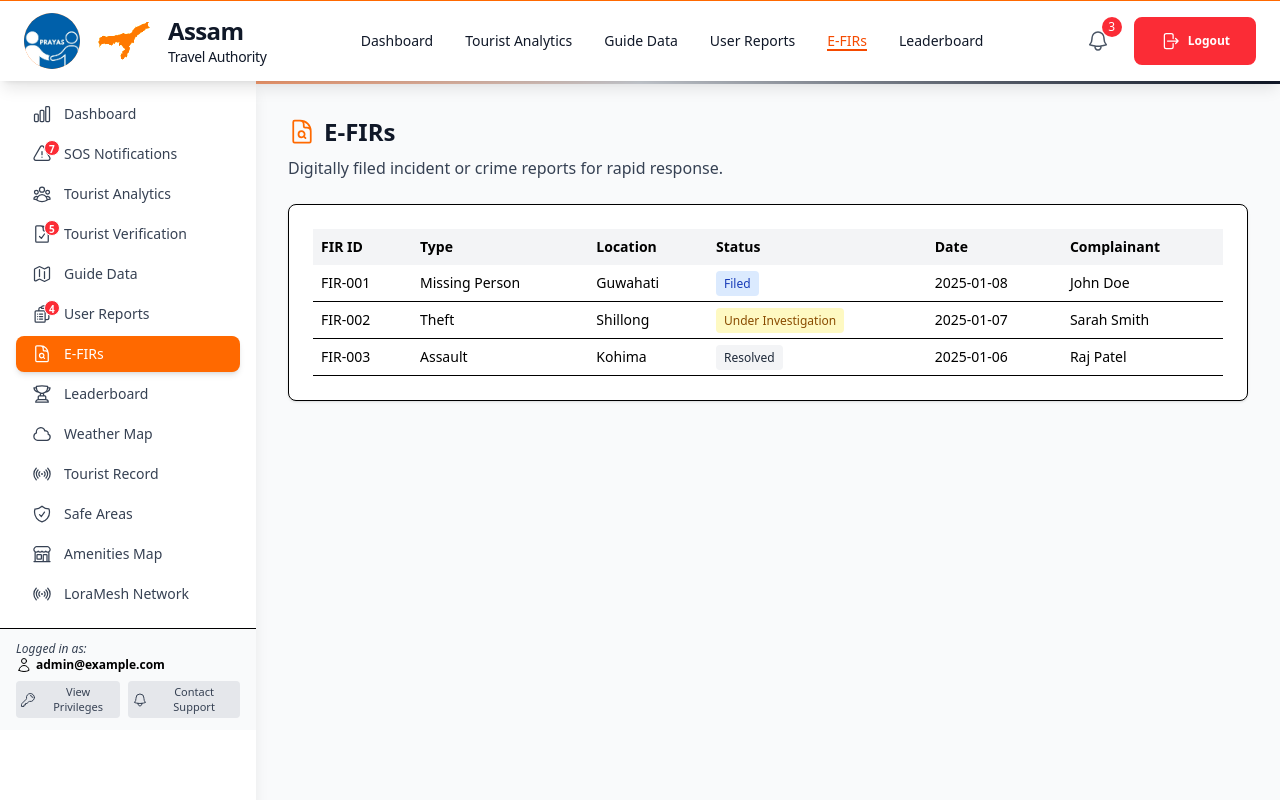
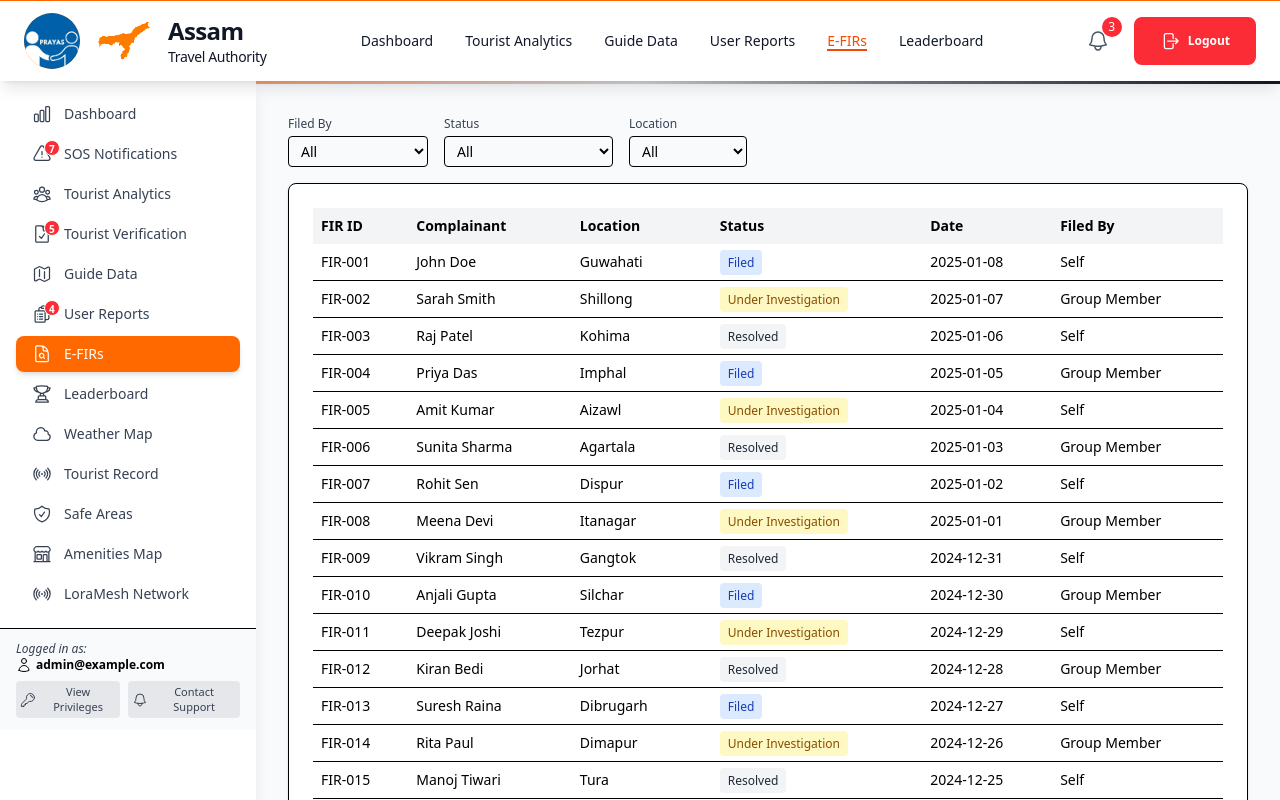
Before and after one commit to parthratra11/YatraBook, a Next.js app in the folder Dashboard/authority/: page /admin/e-firs in a window 1280 px wide. Shown: the top 800 px of the page. Built offline with nearby package versions, Linux system fonts and the light colour scheme.

Commit message:
E-Fir page donw

```diff
--- a/Dashboard/authority/app/admin/e-firs/page.tsx
+++ b/Dashboard/authority/app/admin/e-firs/page.tsx
@@ -13,22 +13,178 @@ const dummyEFIRs = [
     status: "Filed",
     date: "2025-01-08",
     complainant: "John Doe",
+    filedBy: "Self",
   },
   {
     id: "FIR-002",
-    type: "Theft",
+    type: "Missing Person",
     location: "Shillong",
     status: "Under Investigation",
     date: "2025-01-07",
     complainant: "Sarah Smith",
+    filedBy: "Group Member",
   },
   {
     id: "FIR-003",
-    type: "Assault",
+    type: "Missing Person",
     location: "Kohima",
     status: "Resolved",
     date: "2025-01-06",
     complainant: "Raj Patel",
+    filedBy: "Self",
+  },
+  {
+    id: "FIR-004",
+    type: "Missing Person",
+    location: "Imphal",
+    status: "Filed",
+    date: "2025-01-05",
+    complainant: "Priya Das",
+    filedBy: "Group Member",
+  },
+  {
+    id: "FIR-005",
+    type: "Missing Person",
+    location: "Aizawl",
+    status: "Under Investigation",
+    date: "2025-01-04",
+    complainant: "Amit Kumar",
+    filedBy: "Self",
+  },
+  {
+    id: "FIR-006",
+    type: "Missing Person",
+    location: "Agartala",
+    status: "Resolved",
+    date: "2025-01-03",
+    complainant: "Sunita Sharma",
+    filedBy: "Group Member",
+  },
+  {
+    id: "FIR-007",
+    type: "Missing Person",
+    location: "Dispur",
+    status: "Filed",
+    date: "2025-01-02",
+    complainant: "Rohit Sen",
+    filedBy: "Self",
+  },
+  {
+    id: "FIR-008",
+    type: "Missing Person",
+    location: "Itanagar",
+    status: "Under Investigation",
+    date: "2025-01-01",
+    complainant: "Meena Devi",
+    filedBy: "Group Member",
+  },
+  {
+    id: "FIR-009",
+    type: "Missing Person",
+    location: "Gangtok",
+    status: "Resolved",
+    date: "2024-12-31",
+    complainant: "Vikram Singh",
+    filedBy: "Self",
+  },
+  {
+    id: "FIR-010",
+    type: "Missing Person",
+    location: "Silchar",
+    status: "Filed",
+    date: "2024-12-30",
+    complainant: "Anjali Gupta",
+    filedBy: "Group Member",
+  },
+  {
+    id: "FIR-011",
+    type: "Missing Person",
+    location: "Tezpur",
+    status: "Under Investigation",
+    date: "2024-12-29",
+    complainant: "Deepak Joshi",
+    filedBy: "Self",
+  },
+  {
+    id: "FIR-012",
+    type: "Missing Person",
+    location: "Jorhat",
+    status: "Resolved",
+    date: "2024-12-28",
+    complainant: "Kiran Bedi",
+    filedBy: "Group Member",
+  },
+  {
+    id: "FIR-013",
+    type: "Missing Person",
+    location: "Dibrugarh",
+    status: "Filed",
+    date: "2024-12-27",
+    complainant: "Suresh Raina",
+    filedBy: "Self",
+  },
+  {
+    id: "FIR-014",
+    type: "Missing Person",
+    location: "Dimapur",
+    status: "Under Investigation",
+    date: "2024-12-26",
+    complainant: "Rita Paul",
+    filedBy: "Group Member",
+  },
+  {
+    id: "FIR-015",
+    type: "Missing Person",
+    location: "Tura",
+    status: "Resolved",
+    date: "2024-12-25",
+    complainant: "Manoj Tiwari",
+    filedBy: "Self",
+  },
+  {
+    id: "FIR-016",
+    type: "Missing Person",
+    location: "Nagaon",
+    status: "Filed",
+    date: "2024-12-24",
+    complainant: "Sneha Roy",
+    filedBy: "Group Member",
+  },
+  {
+    id: "FIR-017",
+    type: "Missing Person",
+    location: "Bongaigaon",
+    status: "Under Investigation",
+    date: "2024-12-23",
+    complainant: "Arjun Kapoor",
+    filedBy: "Self",
+  },
+  {
+    id: "FIR-018",
+    type: "Missing Person",
+    location: "Diphu",
+    status: "Resolved",
+    date: "2024-12-22",
+    complainant: "Neha Mehta",
+    filedBy: "Group Member",
+  },
+  {
+    id: "FIR-019",
+    type: "Missing Person",
+    location: "Karimganj",
+    status: "Filed",
+    date: "2024-12-21",
+    complainant: "Sanjay Dutt",
+    filedBy: "Self",
+  },
+  {
+    id: "FIR-020",
+    type: "Missing Person",
+    location: "Dhemaji",
+    status: "Under Investigation",
+    date: "2024-12-20",
+    complainant: "Pooja Bhatt",
+    filedBy: "Group Member",
   },
 ];
 
@@ -41,6 +197,30 @@ export default function EFIRsPage({
 }) {
   const [activeMenuItem, setActiveMenuItem] = useState("E-FIRs");
   const [highlightNew, setHighlightNew] = useState(false);
+
+  // Filtering state
+  // Remove typeFilter, add filedByFilter
+  // const [typeFilter, setTypeFilter] = useState("");
+  const [filedByFilter, setFiledByFilter] = useState("");
+  const [statusFilter, setStatusFilter] = useState("");
+  const [locationFilter, setLocationFilter] = useState("");
+
+  // Unique filter options
+  // Remove typeOptions, add filedByOptions
+  // const typeOptions = Array.from(new Set(dummyEFIRs.map((f) => f.type)));
+  const filedByOptions = Array.from(new Set(dummyEFIRs.map((f) => f.filedBy)));
+  const statusOptions = Array.from(new Set(dummyEFIRs.map((f) => f.status)));
+  const locationOptions = Array.from(
+    new Set(dummyEFIRs.map((f) => f.location))
+  );
+
+  // Filtered data
+  const filteredEFIRs = dummyEFIRs.filter(
+    (f) =>
+      (filedByFilter === "" || f.filedBy === filedByFilter) &&
+      (statusFilter === "" || f.status === statusFilter) &&
+      (locationFilter === "" || f.location === locationFilter)
+  );
 
   useEffect(() => {
     if (notificationState?.["E-FIRs"] > 0) {
@@ -67,30 +247,96 @@ export default function EFIRsPage({
         setActiveMenuItem={setActiveMenuItem}
       />
       <div className="flex-1 ml-64 p-8">
-        <h1 className="text-2xl font-bold text-gray-900 mb-2 flex items-center gap-2">
+        {/* <h1 className="text-2xl font-bold text-gray-900 mb-2 flex items-center gap-2">
           <DocumentMagnifyingGlassIcon className="w-7 h-7 text-orange-500" />
           E-FIRs
         </h1>
         <p className="text-gray-700 mb-6">
           Digitally filed incident or crime reports for rapid response.
-        </p>
+        </p> */}
+        {/* Filter UI */}
+        <div className="flex flex-wrap gap-4 mb-4">
+          <div>
+            <label className="block text-xs font-medium text-gray-700 mb-1">
+              Filed By
+            </label>
+            <select
+              className="border rounded px-2 py-1 text-sm"
+              value={filedByFilter}
+              onChange={(e) => setFiledByFilter(e.target.value)}
+            >
+              <option value="">All</option>
+              {filedByOptions.map((filedBy) => (
+                <option key={filedBy} value={filedBy}>
+                  {filedBy}
+                </option>
+              ))}
+            </select>
+          </div>
+          <div>
+            <label className="block text-xs font-medium text-gray-700 mb-1">
+              Status
+            </label>
+            <select
+              className="border rounded px-2 py-1 text-sm"
+              value={statusFilter}
+              onChange={(e) => setStatusFilter(e.target.value)}
+            >
+              <option value="">All</option>
+              {statusOptions.map((status) => (
+                <option key={status} value={status}>
+                  {status}
+                </option>
+              ))}
+            </select>
+          </div>
+          <div>
+            <label className="block text-xs font-medium text-gray-700 mb-1">
+              Location
+            </label>
+            <select
+              className="border rounded px-2 py-1 text-sm"
+              value={locationFilter}
+              onChange={(e) => setLocationFilter(e.target.value)}
+            >
+              <option value="">All</option>
+              {locationOptions.map((location) => (
+                <option key={location} value={location}>
+                  {location}
+                </option>
+              ))}
+            </select>
+          </div>
+          {(filedByFilter || statusFilter || locationFilter) && (
+            <button
+              className="ml-2 px-3 py-1 bg-gray-200 rounded text-xs font-medium hover:bg-gray-300"
+              onClick={() => {
+                setFiledByFilter("");
+                setStatusFilter("");
+                setLocationFilter("");
+              }}
+            >
+              Clear Filters
+            </button>
+          )}
+        </div>
         <div className="bg-white border rounded-lg shadow p-6">
           <table className="w-full text-sm">
             <thead>
               <tr className="bg-gray-100">
                 <th className="p-2 text-left">FIR ID</th>
-                <th className="p-2 text-left">Type</th>
+                <th className="p-2 text-left">Complainant</th>
                 <th className="p-2 text-left">Location</th>
                 <th className="p-2 text-left">Status</th>
                 <th className="p-2 text-left">Date</th>
-                <th className="p-2 text-left">Complainant</th>
+                <th className="p-2 text-left">Filed By</th>
               </tr>
             </thead>
             <tbody>
-              {dummyEFIRs.map((f) => (
+              {filteredEFIRs.map((f) => (
                 <tr key={f.id} className="border-b">
                   <td className="p-2">{f.id}</td>
-                  <td className="p-2">{f.type}</td>
+                  <td className="p-2">{f.complainant}</td>
                   <td className="p-2">{f.location}</td>
                   <td className="p-2">
                     <span
@@ -106,9 +352,16 @@ export default function EFIRsPage({
                     </span>
                   </td>
                   <td className="p-2">{f.date}</td>
-                  <td className="p-2">{f.complainant}</td>
+                  <td className="p-2">{f.filedBy}</td>
                 </tr>
               ))}
+              {filteredEFIRs.length === 0 && (
+                <tr>
+                  <td colSpan={6} className="text-center text-gray-400 py-6">
+                    No E-FIRs found for selected filters.
+                  </td>
+                </tr>
+              )}
             </tbody>
           </table>
         </div>
```
